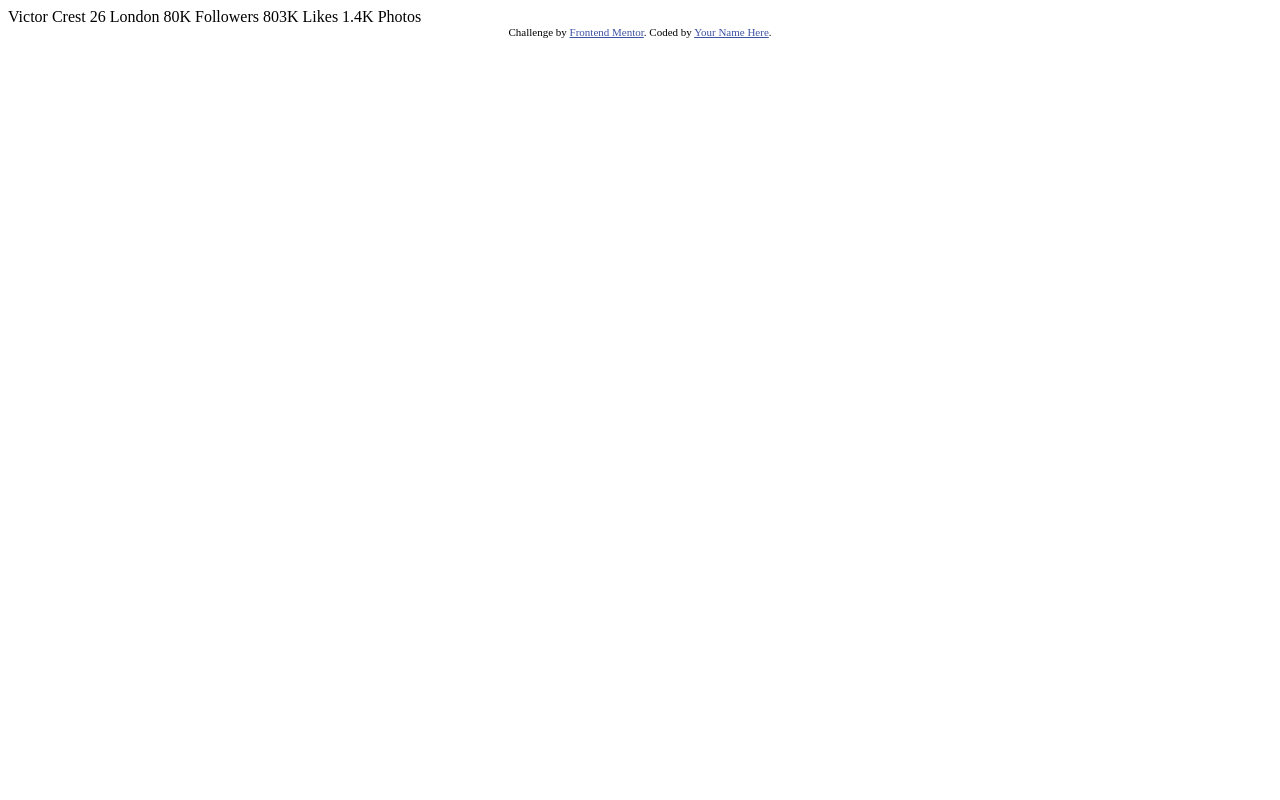
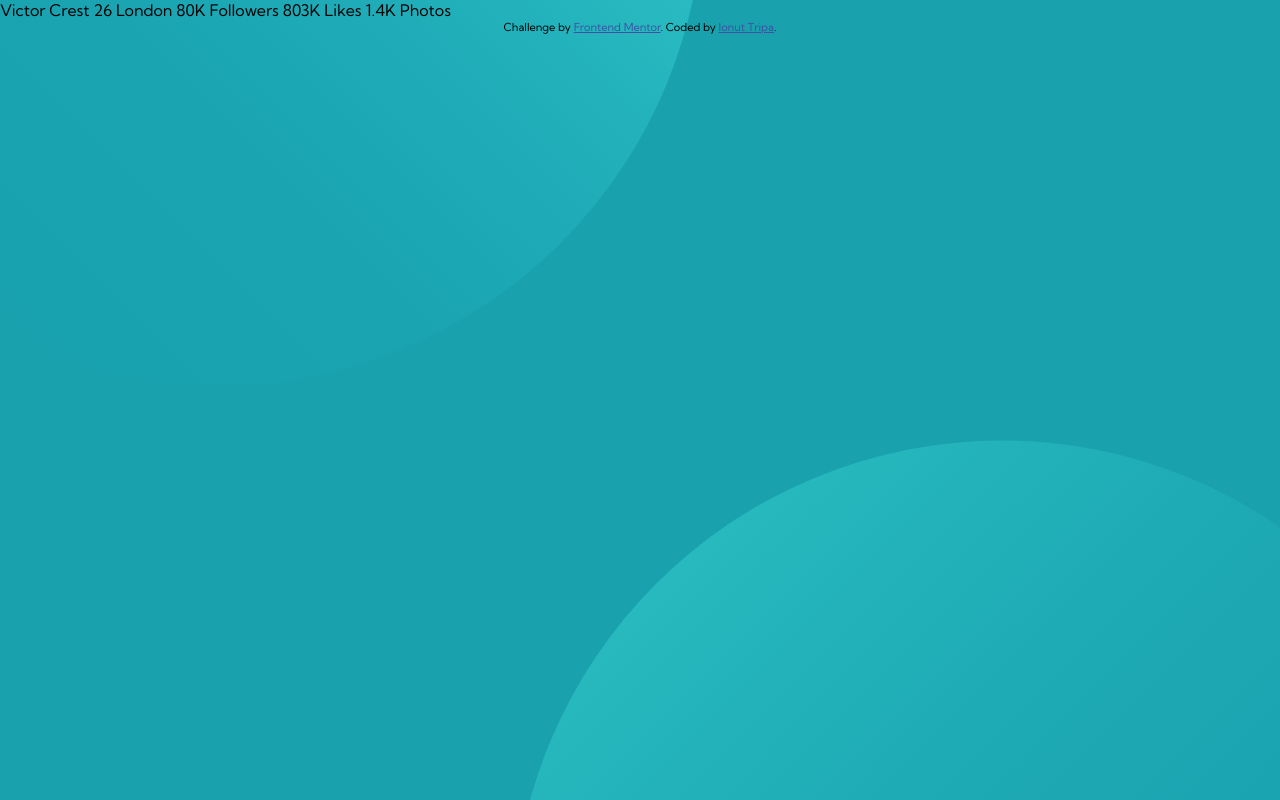
Before and after one commit to iTrip23/Fronend1, a plain HTML site: page index.html in a window 1280 px wide. Drawn offline with Linux system fonts and the light colour scheme.

Commit message:
background done

```diff
--- a/index.html
+++ b/index.html
@@ -5,16 +5,13 @@
   <meta name="viewport" content="width=device-width, initial-scale=1.0"> <!-- displays site properly based on user's device -->
 
   <link rel="icon" type="image/png" sizes="32x32" href="./images/favicon-32x32.png">
-
+  <link rel="stylesheet" href="style.css">
+  <link rel="preconnect" href="https://fonts.gstatic.com">
+  <link href="https://fonts.googleapis.com/css2?family=Kumbh+Sans:wght@400;700&display=swap" rel="stylesheet">
   <title>Frontend Mentor | Profile card component</title>
-
-  <!-- Feel free to remove these styles or customise in your own stylesheet 👍 -->
-  <style>
-    .attribution { font-size: 11px; text-align: center; }
-    .attribution a { color: hsl(228, 45%, 44%); }
-  </style>
 </head>
 <body>
+
   Victor Crest
   26
   London
@@ -29,7 +26,7 @@
   Photos
   <div class="attribution">
     Challenge by <a href="https://www.frontendmentor.io?ref=challenge" target="_blank">Frontend Mentor</a>.
-    Coded by <a href="#">Your Name Here</a>.
+    Coded by <a href="#">Ionut Tripa</a>.
   </div>
 </body>
 </html>
--- /dev/null
+++ b/style.css
@@ -0,0 +1,36 @@
+* {
+  margin: 0;
+  padding: 0;
+  box-sizing: border-box;
+}
+
+:root {
+  --ff: "Kumbh Sans", sans-serif;
+  --fs: 18px;
+  --fw-reg: 400;
+  --fw-bold: 700;
+  --dark-cyan: hsl(185, 75%, 39%);
+  --dark-blue: hsl(229, 23%, 23%);
+  --dark-grey-blue: hsl(227, 10%, 46%);
+  --dark-gray: hsl(0, 0%, 59%);
+}
+
+body {
+  font-family: var(--ff);
+  background-image: url(images/bg-pattern-top.svg),
+    url(images/bg-pattern-bottom.svg);
+  background-color: var(--dark-cyan);
+  background-repeat: no-repeat;
+  background-position: bottom -44vh right 45vw, top 55vh left 40vw;
+}
+
+.attribution {
+  font-size: 11px;
+  text-align: center;
+  bottom: 0;
+}
+
+.attribution a {
+  color: hsl(228, 45%, 44%);
+  bottom: 0;
+}
```
